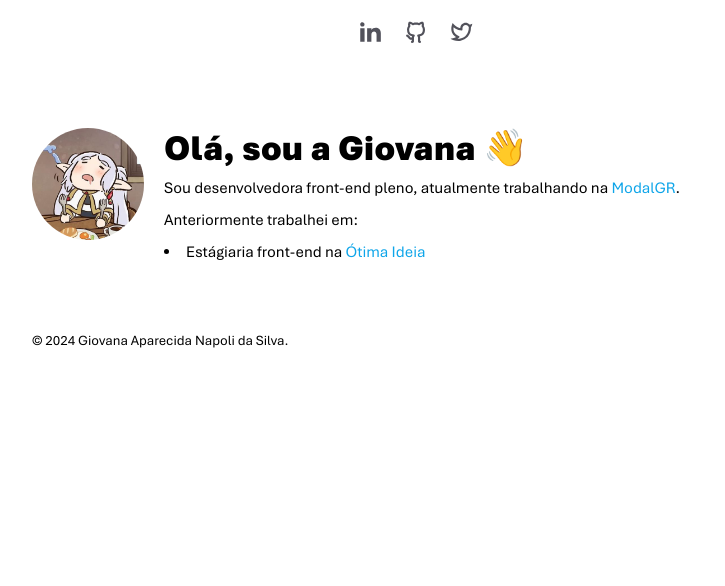
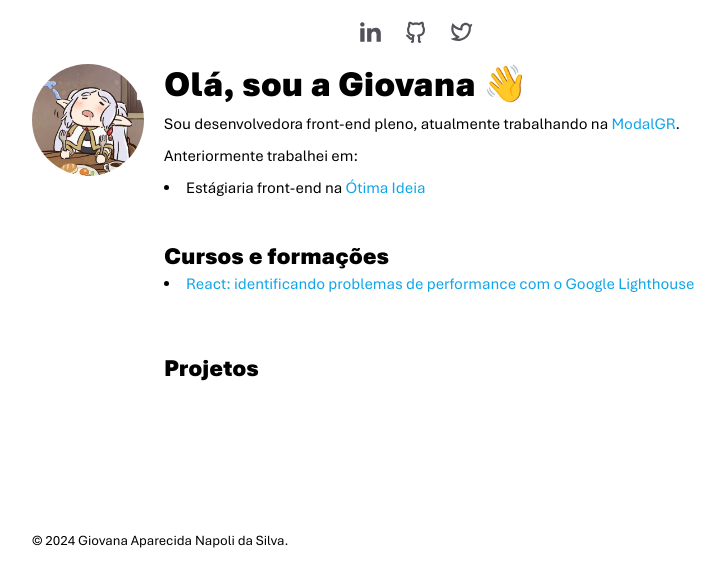
Before and after one commit to GiovanaNapoli/portfolio, a React (Vite) app: page / in a window 1280 px wide. Shown: the top 586 px of the page, without its empty margins (224-949 px from the left). Built offline with nearby package versions, Linux system fonts and the light colour scheme.

Commit message:
feat: add new section and refactor components

```diff
--- a/src/App.tsx
+++ b/src/App.tsx
@@ -1,4 +1,6 @@
+import CommonLink from "./components/CommonLink";
 import SocialBar from "./components/SocialBar";
+import { courses } from "./constants";
 import "./index.css";
 
 function App() {
@@ -7,7 +9,7 @@ function App() {
       <div className="flex flex-col justify-center w-3/5">
         <SocialBar />
         <main className="mt-16">
-          <section id="about_me" className="flex flex-row gap-5 items-start ">
+          <div id="about_me" className="flex flex-row gap-5 items-start ">
             <div>
               <img
                 src="./friren.jpg"
@@ -15,37 +17,51 @@ function App() {
                 className="size-28 rounded-full"
               />
             </div>
-            <div className="flex flex-col gap-2">
+            <div className="flex flex-col gap-5">
+              <section className="flex flex-col gap-2">
                 <h1 className="text-4xl font-aptos-black">
                   Olá, sou a Giovana 👋
                 </h1>
                 <p>
                   Sou desenvolvedora front-end pleno, atualmente trabalhando na{" "}
-                <a
-                  className="text-sky-500 hover:text-sky-600 transition-colors"
-                  href="https://modalgr.io/"
-                  target="_blank"
-                >
-                  ModalGR
-                </a>
-                .
+                  <CommonLink link="https://modalgr.io/" text="ModalGR" />.
                 </p>
                 <p>Anteriormente trabalhei em:</p>
                 <ul className="list-disc list-inside">
                   <li>
                     Estágiaria front-end na{" "}
-                  <a
-                    className="text-sky-500 hover:text-sky-600 transition-colors"
-                    href="https://www.otimaideia.com.br/"
-                    target="_blank"
-                  >
-                    Ótima Ideia
-                  </a>
+                    <CommonLink
+                      link="https://www.otimaideia.com.br/"
+                      text="Ótima Ideia"
+                    />
                   </li>
+                </ul>
+              </section>
+            </div>
+          </div>
+          <section id="courses" className="flex gap-5 mt-10">
+            <div className="size-28" />
+            <div>
+              <h2 className="text-2xl font-aptos-black">Cursos e formações</h2>
+              <ul className="list-disc list-inside">
+                {courses.map(({ name, link }) => (
+                  <li key={name}>
+                    {link ? (
+                      <CommonLink link={link} text={name} />
+                    ) : (
+                      <span>{name}</span>
+                    )}
+                  </li>
+                ))}
               </ul>
             </div>
           </section>
-          <section id="courses"></section>
+          <section id="projects" className="flex gap-5">
+            <div className="size-28" />
+            <div>
+              <h2 className="text-2xl font-aptos-black">Projetos</h2>
+            </div>
+          </section>
         </main>
         <footer className="backdrop-blur sticky bottom-0 mt-16">
           <span className="text-sm">
--- /dev/null
+++ b/src/components/CommonLink/index.tsx
@@ -0,0 +1,17 @@
+interface CommonLinkProps {
+  text: string;
+  link: string;
+}
+const CommonLink = ({ text, link }: CommonLinkProps) => {
+  return (
+    <a
+      className="text-sky-500 hover:text-sky-600 transition-colors"
+      href={link}
+      target="_blank"
+    >
+      {text}
+    </a>
+  );
+};
+
+export default CommonLink;
--- a/src/components/SocialBar/index.tsx
+++ b/src/components/SocialBar/index.tsx
@@ -1,27 +1,10 @@
-import { RiTwitterLine, RiGithubLine, RiLinkedinFill } from "react-icons/ri";
+import { social } from "../../constants";
 import IconWrapper from "../IconWrapper";
-
-const social = [
-  {
-    icon: <RiLinkedinFill size={26} />,
-    link: "https://www.linkedin.com/in/giovana-aparecida-napoli-da-silva/",
-    name: "Linkedin",
-  },
-  {
-    icon: <RiGithubLine size={26} />,
-    link: "https://github.com/GiovanaNapoli",
-    name: "Github",
-  },
-  {
-    icon: <RiTwitterLine size={26} />,
-    link: "https://twitter.com/Genova_Trakinas",
-    name: "Twitter",
-  },
-];
 
 const SocialBar = () => {
   return (
     <IconWrapper className="fill-zinc-600 hover:fill-zinc-800 transition-colors">
+      <header className="fixed top-0 backdrop-blur inset-x-0">
         <nav className="flex flex-row justify-center items-center h-16">
           <div className="flex flex-row justify-center items-center gap-5">
             {social.map(({ icon, link, name }) => (
@@ -37,6 +20,7 @@ const SocialBar = () => {
             ))}
           </div>
         </nav>
+      </header>
     </IconWrapper>
   );
 };
--- /dev/null
+++ b/src/constants.tsx
@@ -0,0 +1,27 @@
+import { RiTwitterLine, RiGithubLine, RiLinkedinFill } from "react-icons/ri";
+import { CoursesType } from "./types";
+
+export const courses: CoursesType[] = [
+  {
+    name: "React: identificando problemas de performance com o Google Lighthouse",
+    link: "https://cursos.alura.com.br/certificate/af7b68f4-68ed-421b-a4f9-eec4c75b5d67?lang",
+  },
+];
+
+export const social = [
+  {
+    icon: <RiLinkedinFill size={26} />,
+    link: "https://www.linkedin.com/in/giovana-aparecida-napoli-da-silva/",
+    name: "Linkedin",
+  },
+  {
+    icon: <RiGithubLine size={26} />,
+    link: "https://github.com/GiovanaNapoli",
+    name: "Github",
+  },
+  {
+    icon: <RiTwitterLine size={26} />,
+    link: "https://twitter.com/Genova_Trakinas",
+    name: "Twitter",
+  },
+];
--- /dev/null
+++ b/src/types.ts
@@ -0,0 +1,4 @@
+export type CoursesType = {
+  name: string;
+  link?: string;
+};
--- a/tailwind.config.js
+++ b/tailwind.config.js
@@ -6,7 +6,7 @@ export default {
       fontFamily: {
         [`aptos-black`]: ["aptos-black", "sans-serif"],
         [`aptos-bold`]: ["aptos-bold", "sans-serif"],
-        [`aptos-extrabold`]: ["aptos-book", "sans-serif"],
+        [`aptos-extrabold`]: ["aptos-extrabold", "sans-serif"],
         [`aptos-light`]: ["aptos-light", "sans-serif"],
         [`aptos-semibold`]: ["aptos-semibold", "sans-serif"],
         [`aptos`]: ["aptos", "sans-serif"],
```
Lines whose indentation alone changed are shown as unchanged.
